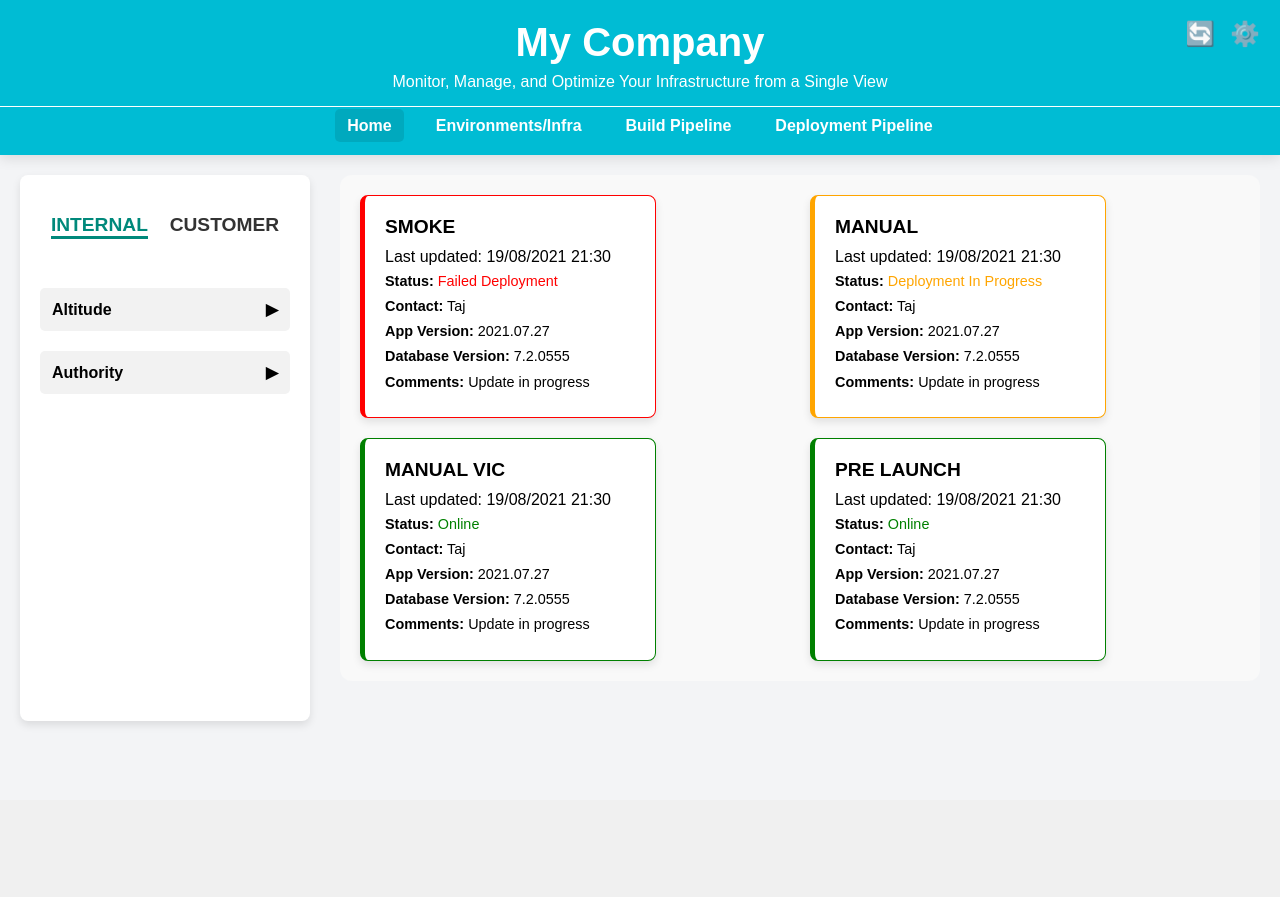
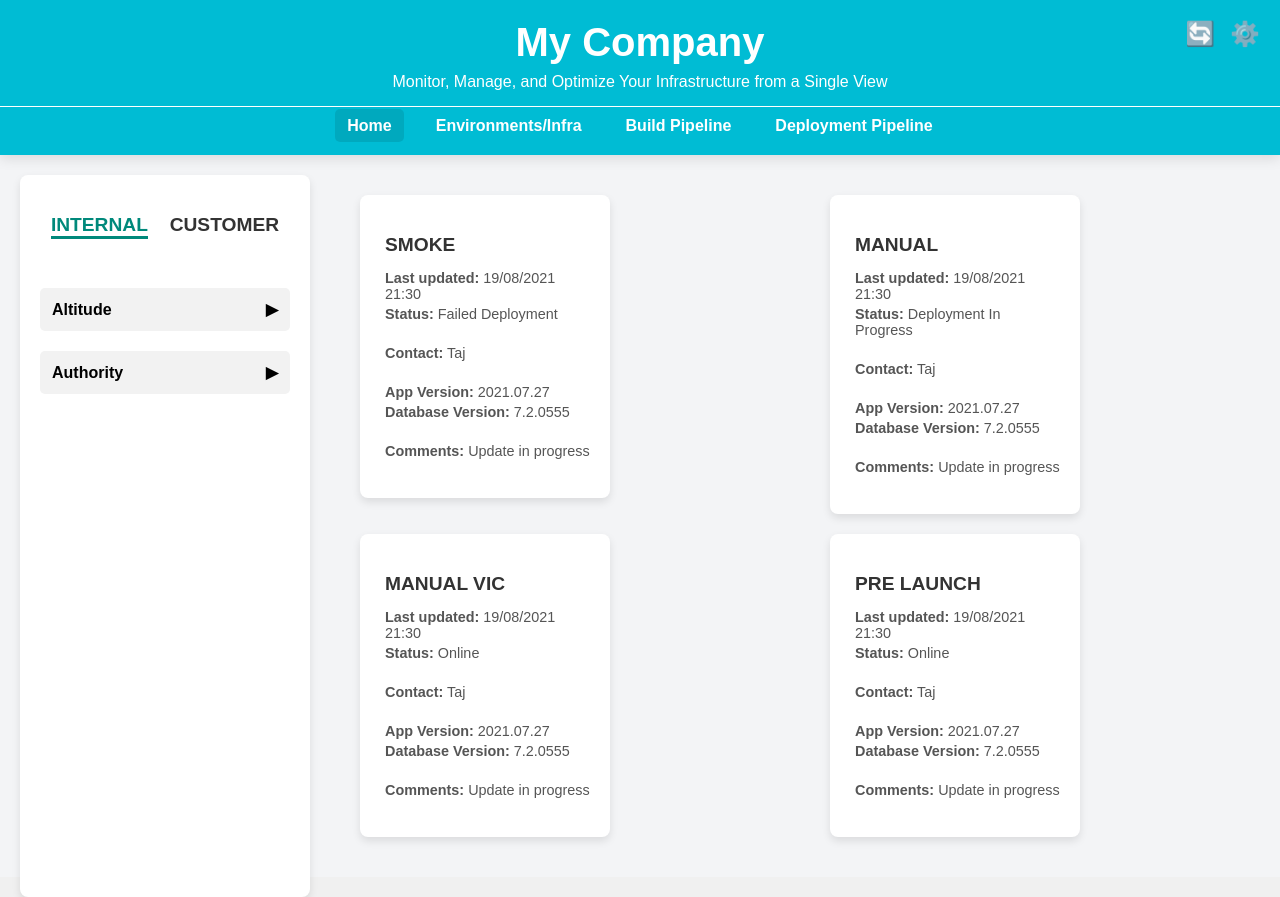
Before and after one commit to Sam123ben/IDP-Integrated-Developer-Platform, a React app in the folder infra_env_dashboard/frontend/: page / in a window 1280 px wide. Before the commit the page ends 800 px from the top, so only its background shows below. Built offline with nearby package versions, Linux system fonts and the light colour scheme.

Commit message:
Fix the alignments

```diff
--- a/infra_env_dashboard/frontend/src/components/TileContainer.js
+++ b/infra_env_dashboard/frontend/src/components/TileContainer.js
@@ -1,16 +1,76 @@
 // src/components/TileContainer.js
 
 import React from "react";
-import Card from "./Card";
 import "../styles/TileContainer.css";
 
 function TileContainer() {
+    // Example data for each environment card
+    const environments = [
+        {
+            name: "SMOKE",
+            lastUpdated: "19/08/2021 21:30",
+            status: "Failed Deployment",
+            contact: "Taj",
+            appVersion: "2021.07.27",
+            dbVersion: "7.2.0555",
+            comments: "Update in progress",
+            statusClass: "card-failed", // Assign class based on status
+        },
+        {
+            name: "MANUAL",
+            lastUpdated: "19/08/2021 21:30",
+            status: "Deployment In Progress",
+            contact: "Taj",
+            appVersion: "2021.07.27",
+            dbVersion: "7.2.0555",
+            comments: "Update in progress",
+            statusClass: "card-in-progress",
+        },
+        {
+            name: "MANUAL VIC",
+            lastUpdated: "19/08/2021 21:30",
+            status: "Online",
+            contact: "Taj",
+            appVersion: "2021.07.27",
+            dbVersion: "7.2.0555",
+            comments: "Update in progress",
+            statusClass: "card-online",
+        },
+        {
+            name: "PRE LAUNCH",
+            lastUpdated: "19/08/2021 21:30",
+            status: "Online",
+            contact: "Taj",
+            appVersion: "2021.07.27",
+            dbVersion: "7.2.0555",
+            comments: "Update in progress",
+            statusClass: "card-online",
+        },
+    ];
+
     return (
         <div className="tile-container">
-            <Card title="SMOKE" status="Failed Deployment" statusColor="red" lastUpdated="19/08/2021 21:30" />
-            <Card title="MANUAL" status="Deployment In Progress" statusColor="orange" lastUpdated="19/08/2021 21:30" />
-            <Card title="MANUAL VIC" status="Online" statusColor="green" lastUpdated="19/08/2021 21:30" />
-            <Card title="PRE LAUNCH" status="Online" statusColor="green" lastUpdated="19/08/2021 21:30" />
+            <div className="card-grid">
+                {environments.map((env, index) => (
+                    <div key={index} className={`card ${env.statusClass}`}>
+                        <h3 className="card-title">{env.name}</h3>
+                        <div className="card-section">
+                            <p><strong>Last updated:</strong> {env.lastUpdated}</p>
+                            <p><strong>Status:</strong> {env.status}</p>
+                        </div>
+                        <div className="card-section">
+                            <p><strong>Contact:</strong> {env.contact}</p>
+                        </div>
+                        <div className="card-section">
+                            <p><strong>App Version:</strong> {env.appVersion}</p>
+                            <p><strong>Database Version:</strong> {env.dbVersion}</p>
+                        </div>
+                        <div className="card-section">
+                            <p><strong>Comments:</strong> {env.comments}</p>
+                        </div>
+                    </div>
+                ))}
+            </div>
         </div>
     );
 }
--- a/infra_env_dashboard/frontend/src/styles/TileContainer.css
+++ b/infra_env_dashboard/frontend/src/styles/TileContainer.css
@@ -1,10 +1,64 @@
-/* src/styles/TileContainer.css */
+.tile-container {
+    display: flex;
+    justify-content: center;
+    padding: 20px;
+    width: 100%;
+}
 
-.tile-container {
+.card-grid {
     display: grid;
-    grid-template-columns: repeat(auto-fill, minmax(300px, 1fr));
-    gap: 20px;
+    grid-template-columns: repeat(2, 1fr); /* Two columns for two cards per row */
+    gap: 20px; /* Space between cards */
+    max-width: 1200px; /* Maximum width for the grid container */
+    width: 100%;
+    align-items: start;
+}
+
+.card {
+    background-color: #ffffff;
+    border-radius: 8px;
+    box-shadow: 0 4px 8px rgba(0, 0, 0, 0.1);
     padding: 20px;
-    background-color: #f9f9f9;
-    border-radius: 12px;
+    box-sizing: border-box;
+    display: flex;
+    flex-direction: column;
+    justify-content: space-between;
+    height: auto;
+    width: 100%; /* Full width of grid column */
 }
+
+.card-title {
+    font-size: 1.2em;
+    margin-bottom: 10px;
+    font-weight: bold;
+    color: #333;
+}
+
+.card-section {
+    margin-bottom: 15px; /* Space between sections */
+}
+
+.card-section p {
+    margin: 4px 0; /* Consistent spacing between lines */
+    font-size: 0.9em;
+    color: #555;
+}
+
+.card-failed {
+    border-left: 6px solid red;
+}
+
+.card-in-progress {
+    border-left: 6px solid orange;
+}
+
+.card-online {
+    border-left: 6px solid green;
+}
+
+/* Responsive layout for smaller screens */
+@media (max-width: 768px) {
+    .card-grid {
+        grid-template-columns: 1fr; /* Single column on smaller screens */
+    }
+}
```
